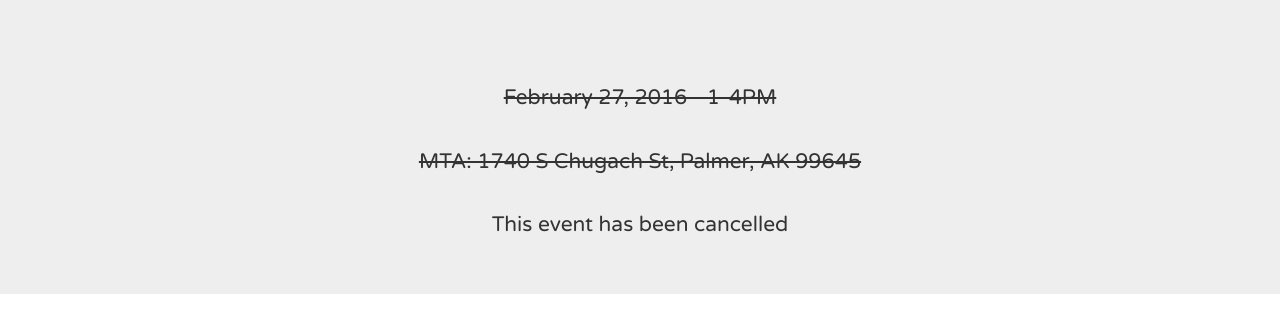
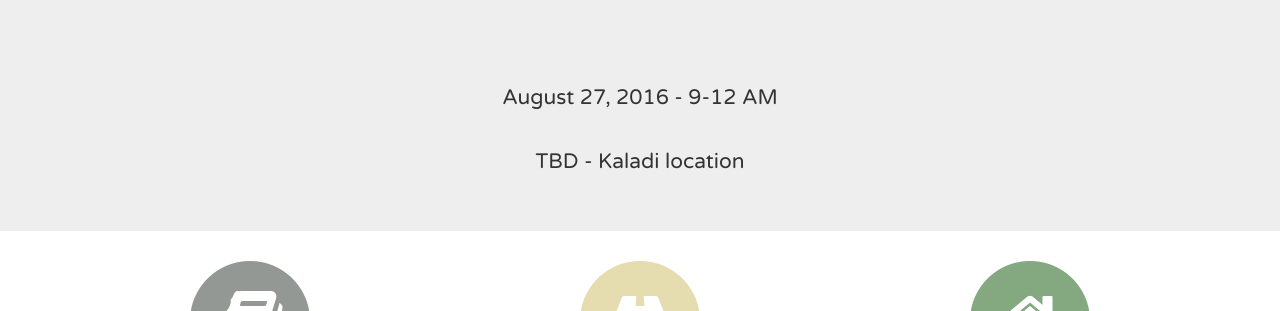
Before and after one commit to nodeschool/anchorage, a website: page index.html in a window 1280 px wide. Shown: the part 417-728 px from the top of the page. Drawn offline with nearby package versions, Linux system fonts and the light colour scheme.

Commit message:
Aug event

```diff
--- a/index.html
+++ b/index.html
@@ -43,9 +43,8 @@
     <!--jumbotron-next-event-->
     <div class="jumbotron jumbotron-next-event">
       <div class="container text-center">
-        <h3><s>February 27, 2016 - 1-4PM</s></h3>
-        <h3><s>MTA:  1740 S Chugach St, Palmer, AK 99645</s></h3>
-        <h3>This event has been cancelled</h3>
+        <h3>August 27, 2016 - 9-12 AM</h3>
+        <h3>TBD - Kaladi location</h3>
       </div>
     </div>
 
```
